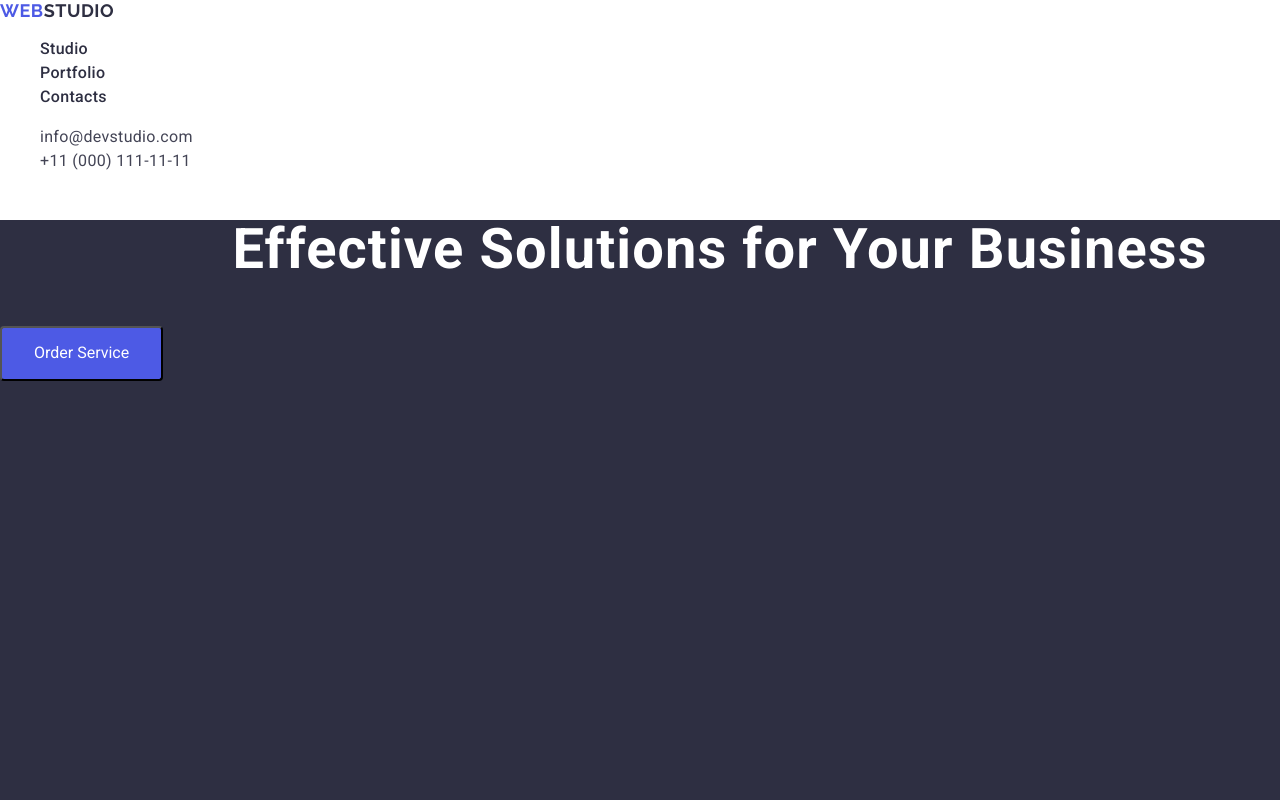
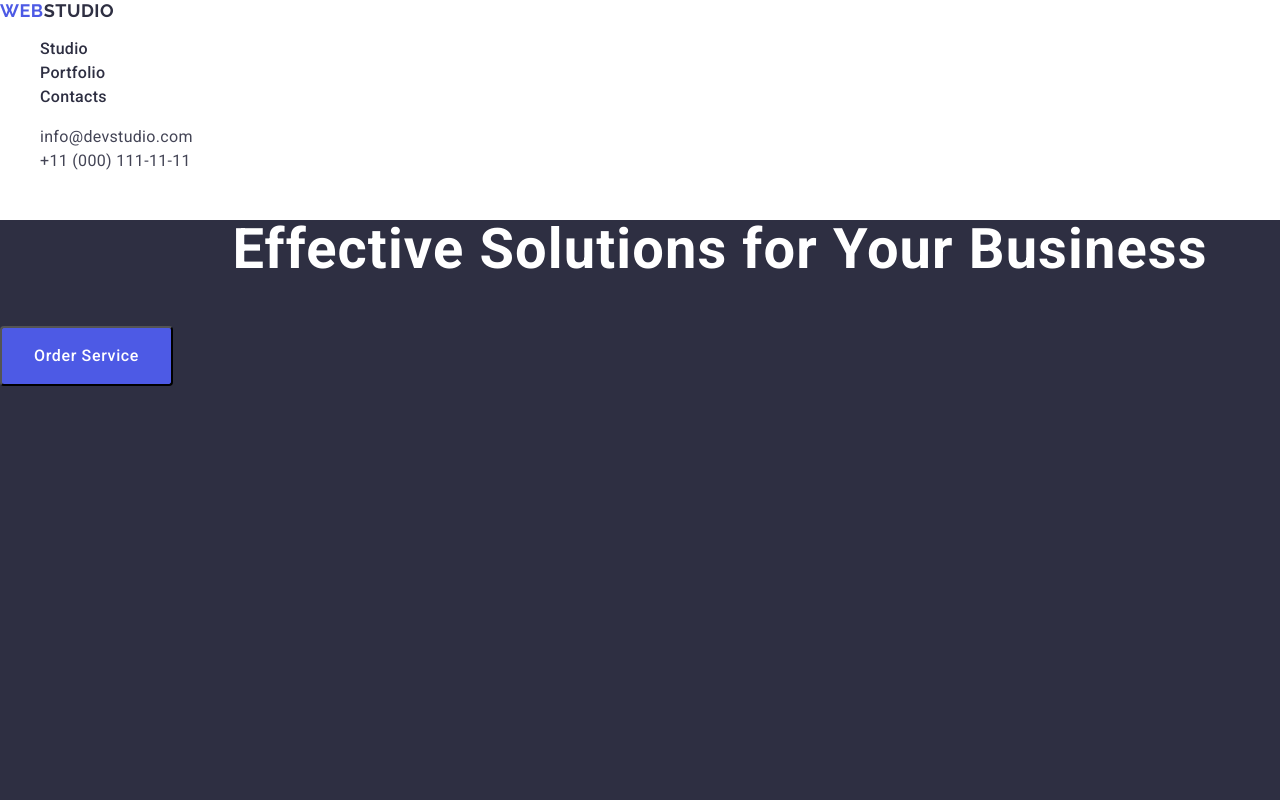
Before and after one commit to Sergiy-Shvaiko/goit-markup-hw-02, a plain HTML site: page index.html in a window 1280 px wide. Shown: the top 800 px of the page. Drawn offline with nearby package versions, Linux system fonts and the light colour scheme.

Commit message:
cheng but

```diff
--- a/css/style.css
+++ b/css/style.css
@@ -89,8 +89,14 @@ p {
   padding: 16px 32px;
 
   background: #4d5ae5;
+
+  font-weight: 500;
+  line-height: 1.5;
+  letter-spacing: 0.04em;
+  color: #ffffff;
 }
-.order-servise-btn:hover {
+.order-servise-btn:hover,
+.order-servise-btn:focus {
   background: #404bbf;
 }
 .order-btn {
```
